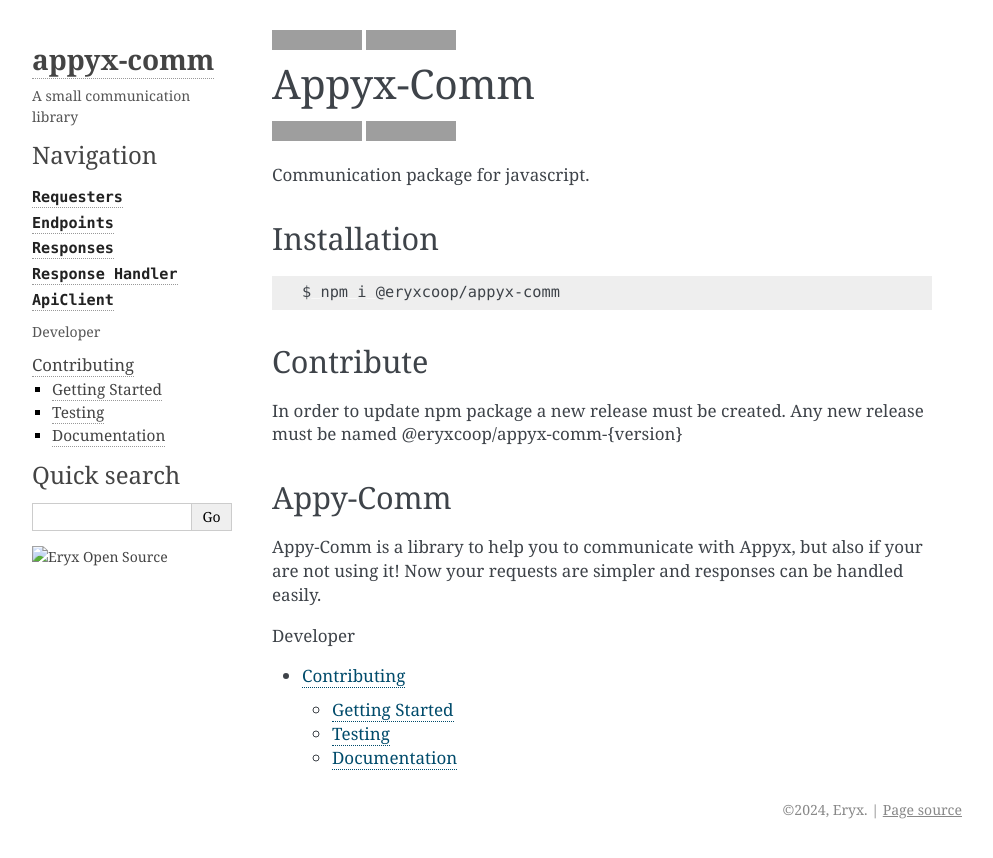
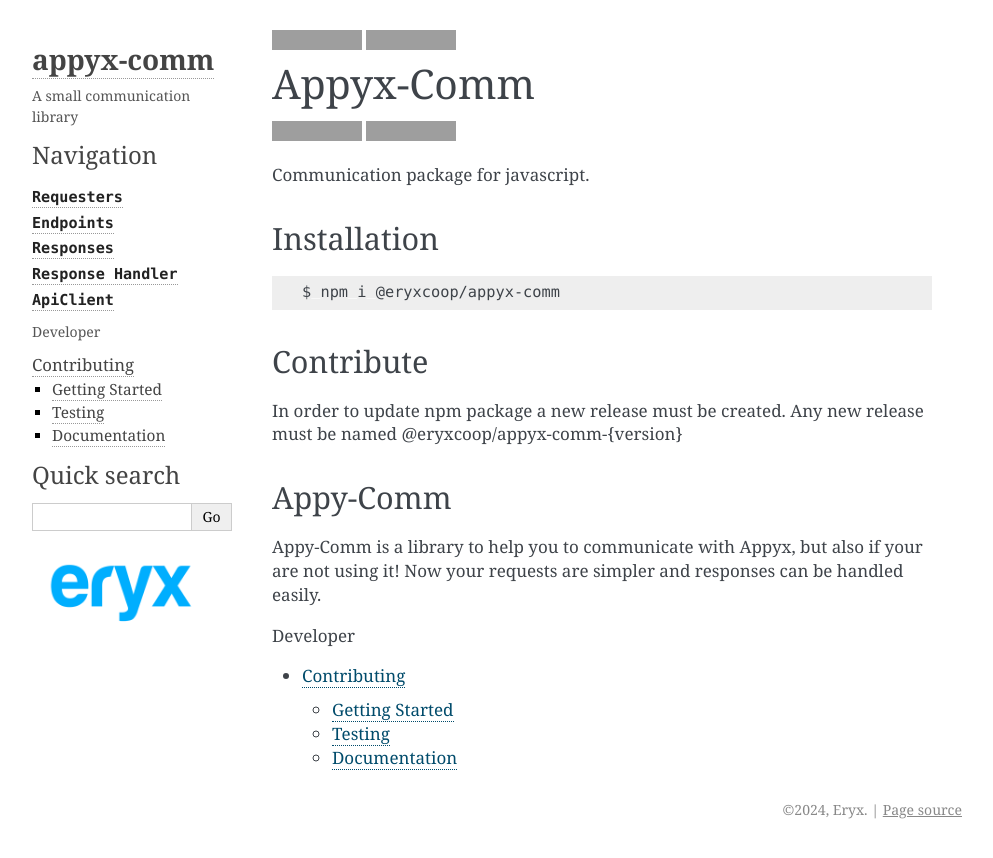
Before and after one commit to eryxcoop/appyx-comm, a Sphinx documentation site: the page built from docs/index.rst, in a window 1280 px wide. Shown: the top 858 px of the page, without its empty margins (148-1141 px from the left). Built offline with Sphinx 7.4.7, drawn with Linux system fonts in a browser that asks for light colours; pages that are not in the unit, such as notebooks, are missing from menus; grey boxes are pictures that could not be loaded.

Commit message:
Small fix in eryx icon for docs

```diff
--- a/docs/_templates/eryx.html
+++ b/docs/_templates/eryx.html
@@ -1,4 +1,4 @@
-<div style="height: 100px; width: 200px; margin-top: 15px;">
+<div style="height: 90px; width: 180px; margin-top: 15px;">
     <span>
         <a href="https://eryx.co" style="border:none;"  target="_blank">
             <img src="_static/eryx.png" alt="Eryx Open Source" />
```
Also changed, not shown: docs/_static/eryx.png (added).
